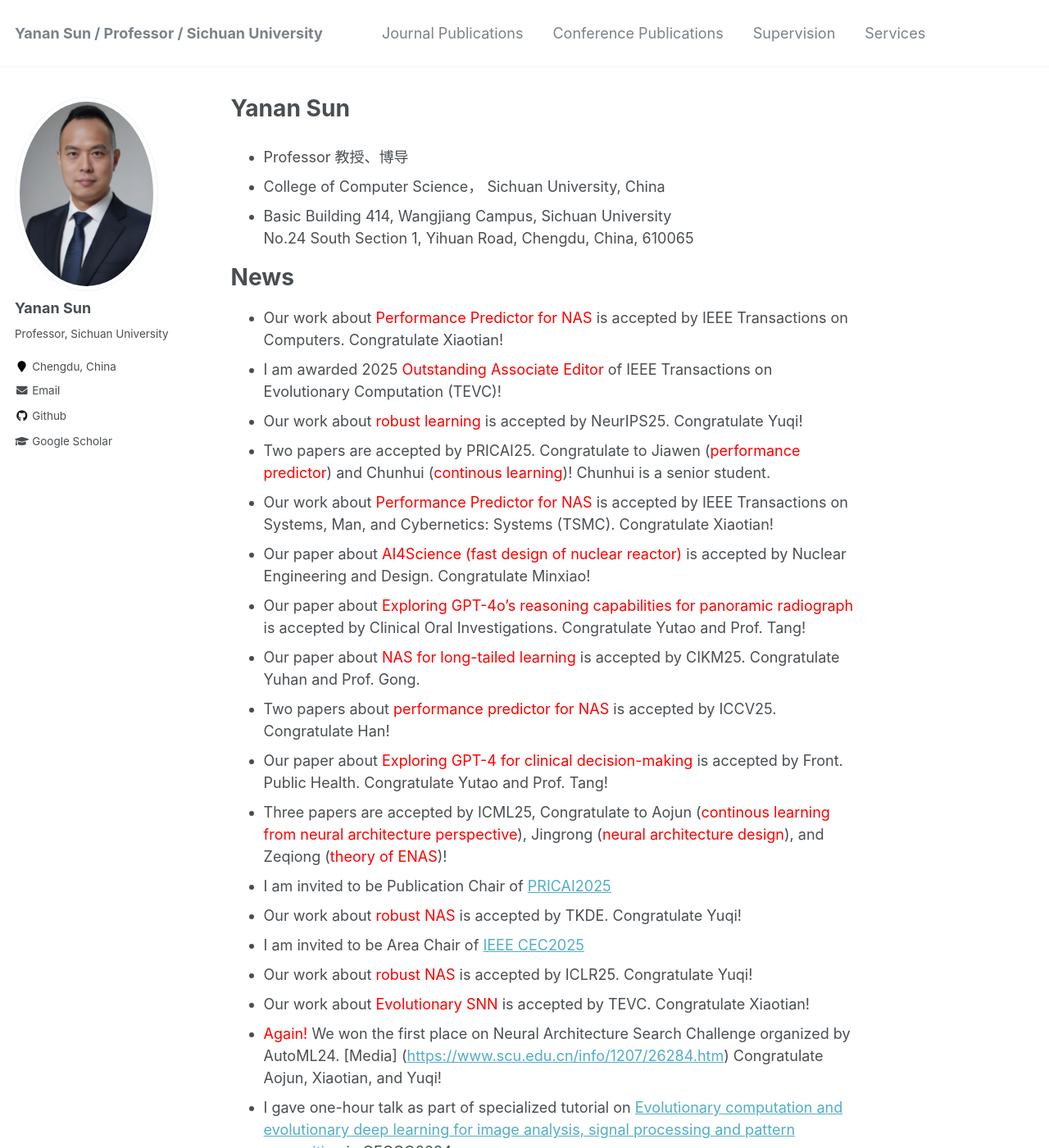
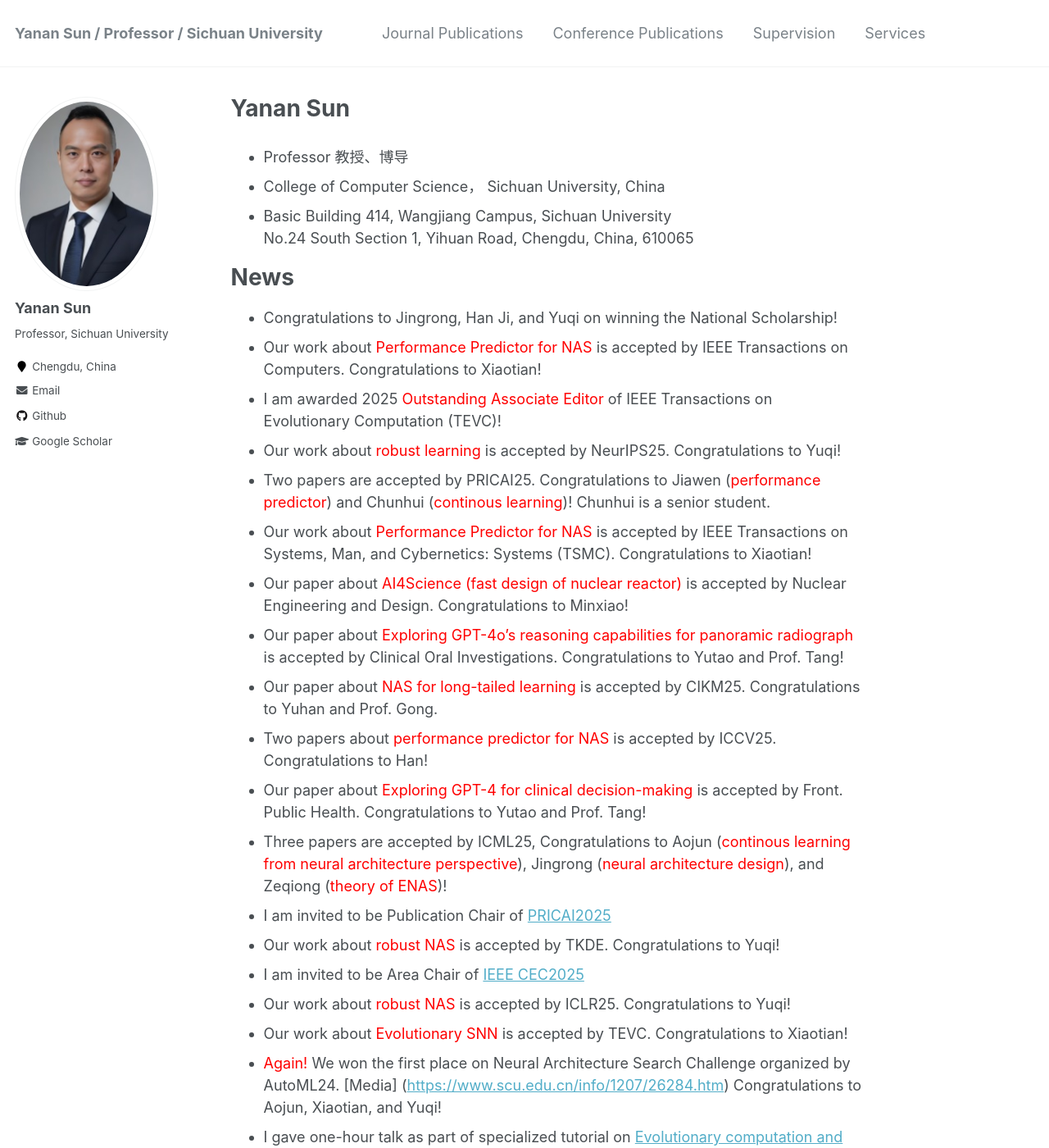
Before and after one commit to yn-sun/yn-sun.github.io, a Jekyll site: the page built from _pages/about.md, in a window 1280 px wide and 1400 px high. Shown: the whole window at 82% size. Built offline with Jekyll 4.4.1, drawn with Linux system fonts in a browser that asks for light colours; comment, search, counter and statistics services are not loaded; some of the changed text lies outside the part shown.

Commit message:
Update about.md

```diff
--- a/_pages/about.md
+++ b/_pages/about.md
@@ -15,44 +15,45 @@ No.24 South Section 1, Yihuan Road, Chengdu, China, 610065
 
 News
 ======
-* Our work about <span style="color: #FF0000">Performance Predictor for NAS</span> is accepted by IEEE Transactions on Computers. Congratulate Xiaotian!
+* Congratulations to Jingrong, Han Ji, and Yuqi on winning the National Scholarship!
+* Our work about <span style="color: #FF0000">Performance Predictor for NAS</span> is accepted by IEEE Transactions on Computers. Congratulations to Xiaotian!
 * I am awarded 2025 <span style="color: #FF0000">Outstanding Associate Editor</span> of IEEE Transactions on Evolutionary Computation (TEVC)!
-* Our work about <span style="color: #FF0000">robust learning</span> is accepted by NeurIPS25. Congratulate Yuqi!
-* Two papers are accepted by PRICAI25. Congratulate to Jiawen (<span style="color: #FF0000">performance predictor</span>) and Chunhui (<span style="color: #FF0000">continous learning</span>)! Chunhui is a senior student.
-* Our work about <span style="color: #FF0000">Performance Predictor for NAS</span> is accepted by IEEE Transactions on Systems, Man, and Cybernetics: Systems (TSMC). Congratulate Xiaotian!
-* Our paper about <span style="color: #FF0000">AI4Science (fast design of nuclear reactor)</span> is accepted by Nuclear Engineering and Design. Congratulate Minxiao!
-* Our paper about <span style="color: #FF0000">Exploring GPT-4o’s reasoning capabilities for panoramic radiograph</span> is accepted by Clinical Oral Investigations. Congratulate Yutao and Prof. Tang!
-* Our paper about <span style="color: #FF0000">NAS for long-tailed learning</span> is accepted by CIKM25. Congratulate Yuhan and Prof. Gong.
-* Two papers about <span style="color: #FF0000">performance predictor for NAS</span> is accepted by ICCV25. Congratulate Han!
-* Our paper about <span style="color: #FF0000">Exploring GPT-4 for clinical decision-making</span> is accepted by Front. Public Health. Congratulate Yutao and Prof. Tang!
-* Three papers are accepted by ICML25, Congratulate to Aojun (<span style="color: #FF0000">continous learning from neural architecture perspective</span>), Jingrong (<span style="color: #FF0000">neural architecture design</span>), and Zeqiong (<span style="color: #FF0000">theory of ENAS</span>)!
+* Our work about <span style="color: #FF0000">robust learning</span> is accepted by NeurIPS25. Congratulations to Yuqi!
+* Two papers are accepted by PRICAI25. Congratulations to Jiawen (<span style="color: #FF0000">performance predictor</span>) and Chunhui (<span style="color: #FF0000">continous learning</span>)! Chunhui is a senior student.
+* Our work about <span style="color: #FF0000">Performance Predictor for NAS</span> is accepted by IEEE Transactions on Systems, Man, and Cybernetics: Systems (TSMC). Congratulations to Xiaotian!
+* Our paper about <span style="color: #FF0000">AI4Science (fast design of nuclear reactor)</span> is accepted by Nuclear Engineering and Design. Congratulations to Minxiao!
+* Our paper about <span style="color: #FF0000">Exploring GPT-4o’s reasoning capabilities for panoramic radiograph</span> is accepted by Clinical Oral Investigations. Congratulations to Yutao and Prof. Tang!
+* Our paper about <span style="color: #FF0000">NAS for long-tailed learning</span> is accepted by CIKM25. Congratulations to Yuhan and Prof. Gong.
+* Two papers about <span style="color: #FF0000">performance predictor for NAS</span> is accepted by ICCV25. Congratulations to Han!
+* Our paper about <span style="color: #FF0000">Exploring GPT-4 for clinical decision-making</span> is accepted by Front. Public Health. Congratulations to Yutao and Prof. Tang!
+* Three papers are accepted by ICML25, Congratulations to Aojun (<span style="color: #FF0000">continous learning from neural architecture perspective</span>), Jingrong (<span style="color: #FF0000">neural architecture design</span>), and Zeqiong (<span style="color: #FF0000">theory of ENAS</span>)!
 * I am invited to be Publication Chair of [PRICAI2025](https://www.pricai.org/2025/)
-* Our work about <span style="color: #FF0000">robust NAS</span> is accepted by TKDE. Congratulate Yuqi!
+* Our work about <span style="color: #FF0000">robust NAS</span> is accepted by TKDE. Congratulations to Yuqi!
 * I am invited to be Area Chair of [IEEE CEC2025](https://www.cec2025.org/)
-* Our work about <span style="color: #FF0000">robust NAS</span> is accepted by ICLR25. Congratulate Yuqi!
-* Our work about <span style="color: #FF0000">Evolutionary SNN</span> is accepted by TEVC. Congratulate Xiaotian!
-* <span style="color: #FF0000">Again!</span> We won the first place on Neural Architecture Search Challenge organized by AutoML24. [Media] ([https://www.scu.edu.cn/info/1207/26284.htm](https://www.scu.edu.cn/info/1207/30392.htm))  Congratulate Aojun, Xiaotian, and Yuqi!
+* Our work about <span style="color: #FF0000">robust NAS</span> is accepted by ICLR25. Congratulations to Yuqi!
+* Our work about <span style="color: #FF0000">Evolutionary SNN</span> is accepted by TEVC. Congratulations to Xiaotian!
+* <span style="color: #FF0000">Again!</span> We won the first place on Neural Architecture Search Challenge organized by AutoML24. [Media] ([https://www.scu.edu.cn/info/1207/26284.htm](https://www.scu.edu.cn/info/1207/30392.htm))  Congratulations to Aojun, Xiaotian, and Yuqi!
 * I gave one-hour talk as part of specialized tutorial on <span style="color: #FF0000">[Evolutionary computation and evolutionary deep learning for image analysis, signal processing and pattern recognition](https://gecco-2024.sigevo.org/Tutorials#id_Evolutionary%20Computation%20and%20Evolutionary%20Deep%20Learning%20for%20Image%20Analysis,%20Signal%20Processing%20and%20Pattern%20Recognition)</span> in GECCO2024.
-* Our work about <span style="color: #FF0000">optimizer automation motivated by NAS</span> is accepted by ECCV2024. Congratulate Xiaotian!
+* Our work about <span style="color: #FF0000">optimizer automation motivated by NAS</span> is accepted by ECCV2024. Congratulations to Xiaotian!
 * I gave two-hours tutorial on <span style="color: #FF0000">evolutionary neural architecture search</span> in CEC2024.
-* Our work about <span style="color: #FF0000">robust training of LLM</span> is accepted by ICML2024. Congratulate Prof. Pan!
-* Three of our work about <span style="color: #FF0000">NAS</span> are accepted by IJCAI2024. Congratulate Aojun, Xiaotian, and Han!
-* Our work about <span style="color: #FF0000">adversarial example generation</span> is appected by [FSE2024](https://conf.researchr.org/home/fse-2024). Congratulate Prof. Li!
+* Our work about <span style="color: #FF0000">robust training of LLM</span> is accepted by ICML2024. Congratulations to Prof. Pan and Yuhan!
+* Three of our work about <span style="color: #FF0000">NAS</span> are accepted by IJCAI2024. Congratulations to Aojun, Xiaotian, and Han!
+* Our work about <span style="color: #FF0000">adversarial example generation</span> is appected by [FSE2024](https://conf.researchr.org/home/fse-2024). Congratulations to Prof. Li!
 * Our work about <span style="color: #FF0000">imbalanced data learning</span> is appected by TKDE.
-* Our work about <span style="color: #FF0000">robust NAS</span> is accepted by TNNLS. Congratulate Yuqi!
-* Two of our work about <span style="color: #FF0000">theory of ENAS</span> are accepted by GECCO2024 and TETCI. Congratulate Zeqiong!
-* Our work about <span style="color: #FF0000">scheduling</span>is accepted by TEVC. Congratulate Yun!
-* Our work about <span style="color: #FF0000">robust NAS</span> is accepted by CVPR2024. Congratulate Yuwei and Yuqi!
+* Our work about <span style="color: #FF0000">robust NAS</span> is accepted by TNNLS. Congratulations to Yuqi!
+* Two of our work about <span style="color: #FF0000">theory of ENAS</span> are accepted by GECCO2024 and TETCI. Congratulations to Zeqiong!
+* Our work about <span style="color: #FF0000">scheduling</span>is accepted by TEVC. Congratulations to Yun!
+* Our work about <span style="color: #FF0000">robust NAS</span> is accepted by CVPR2024. Congratulations to Yuwei and Yuqi!
 * Yanan Sun is invited to be Associate Editor of IEEE Transactions on Neural Networks and Learning Systems.
-* Our work about <span style="color: #FF0000">theory of ENAS</span> is accepted by TEVC. Congratulate Zeqiong!
-* We won the first and second place on Neural Architecture Search Challenge organized by CVPR23. [Media] [[1]](https://www.scu.edu.cn/info/1207/26284.htm)  [[2]](https://mp.weixin.qq.com/s/2ftmuADyF11k-rotBcGkJw)    Congratulate Aojun and Jingrong!
-* Our work about <span style="color: #FF0000">Performance Predictor for NAS</span> is accepted by TCYB. Congratulate Xiangning!
+* Our work about <span style="color: #FF0000">theory of ENAS</span> is accepted by TEVC. Congratulations to Zeqiong!
+* We won the first and second place on Neural Architecture Search Challenge organized by CVPR23. [Media] [[1]](https://www.scu.edu.cn/info/1207/26284.htm)  [[2]](https://mp.weixin.qq.com/s/2ftmuADyF11k-rotBcGkJw)    Congratulations to Aojun and Jingrong!
+* Our work about <span style="color: #FF0000">Performance Predictor for NAS</span> is accepted by TCYB. Congratulations to Xiangning!
 * Yanan Sun is invited to be Associate Editor of IEEE Transactions on Evolutionary Computation from 2023.
-* Our work about <span style="color: #FF0000">Performance Predictor for NAS</span> is accepted by NeurIPS2022. Congratulate Yuqiao!
-* Our work about <span style="color: #FF0000">Evolving Transformer</span> is awarded as Best Paper by MLMI2022. Congratulate Jie!
-* Our work about <span style="color: #FF0000">Benchmark Platform of ENAS</span> is accepted by TEVC. Congratulate Xiangning!
-* Our work about <span style="color: #FF0000">Constraint NAS</span> is accepted by TNNLS. Congratulate Siyi!
-* Our work about <span style="color: #FF0000">improving efficiency of NAS</span> is accepted by ICCV21. Congratulate Yuqiao!
+* Our work about <span style="color: #FF0000">Performance Predictor for NAS</span> is accepted by NeurIPS2022. Congratulations to Yuqiao!
+* Our work about <span style="color: #FF0000">Evolving Transformer</span> is awarded as Best Paper by MLMI2022. Congratulations to Jie!
+* Our work about <span style="color: #FF0000">Benchmark Platform of ENAS</span> is accepted by TEVC. Congratulations to Xiangning!
+* Our work about <span style="color: #FF0000">Constraint NAS</span> is accepted by TNNLS. Congratulations to Siyi!
+* Our work about <span style="color: #FF0000">improving efficiency of NAS</span> is accepted by ICCV21. Congratulations to Yuqiao!
 
 Research Interest
 ======
```
